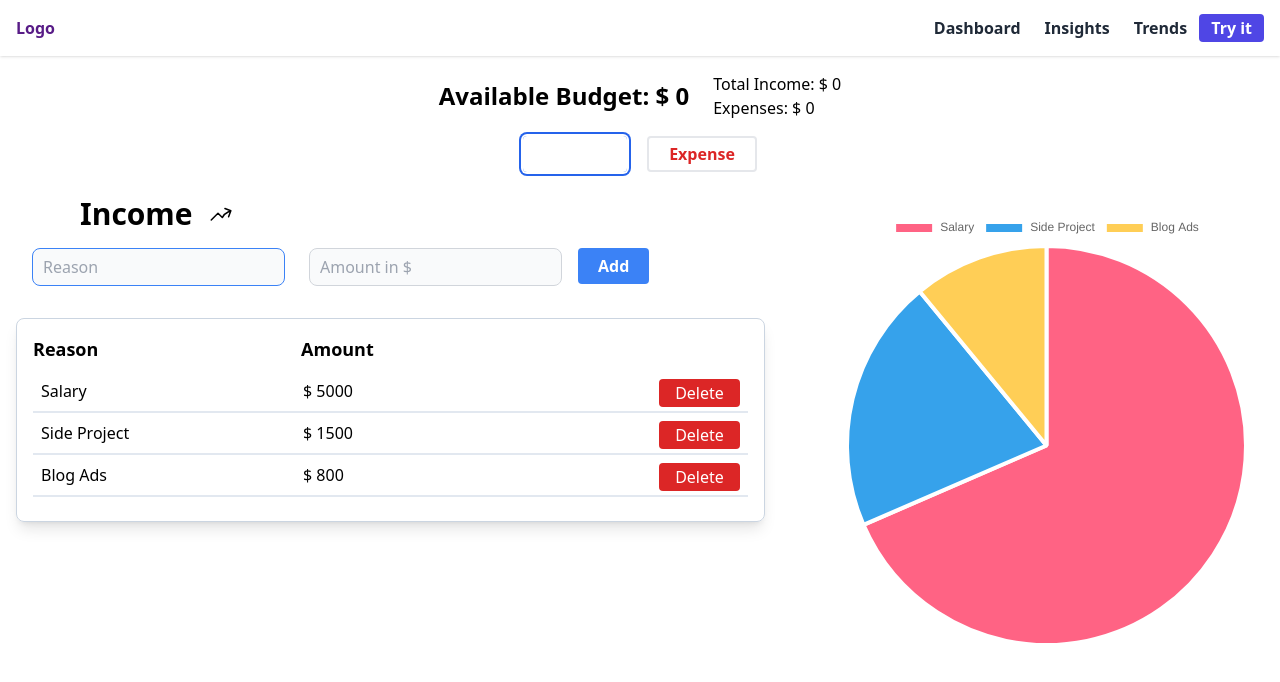
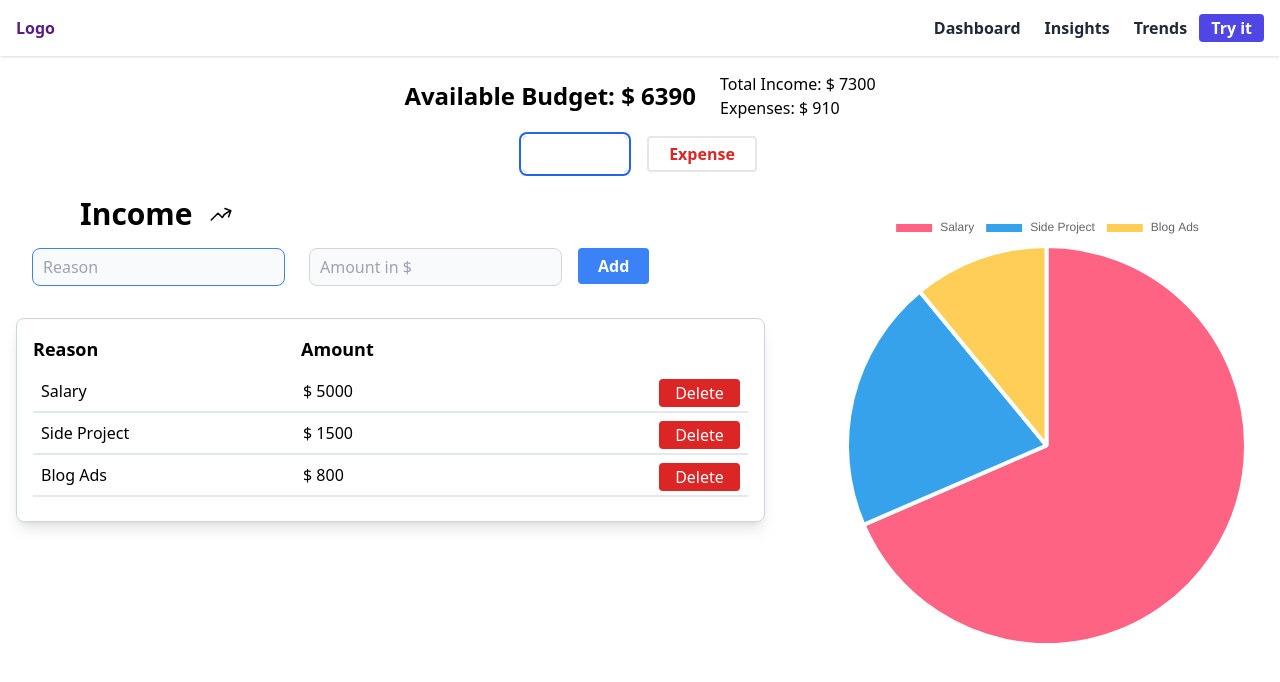
Before and after one commit to suraffy/budget-app, a React (Create React App) app: page / in a window 1280 px wide. Shown: the top 682 px of the page. Built offline with nearby package versions, Linux system fonts and the light colour scheme.

Commit message:
Calculate Initial Budget

```diff
--- a/src/components/Home.jsx
+++ b/src/components/Home.jsx
@@ -1,4 +1,4 @@
-import React, { useState } from "react";
+import React, { useState, useEffect } from "react";
 
 import Navbar from "./common/Navbar";
 import Budget from "./Budget";
@@ -43,8 +43,25 @@ const Home = () => {
       },
     ];
   };
+  getChartData();
 
-  getChartData();
+  useEffect(() => {
+    const initialTotalIncome = incomeItems.reduce(
+      (acc, item) => acc + item.amount,
+      0
+    );
+
+    const initialTotalExpense = expenseItems.reduce(
+      (acc, item) => acc + item.amount,
+      0
+    );
+
+    const initialAvailableBudget = initialTotalIncome - initialTotalExpense;
+
+    setTotalIncome(initialTotalIncome);
+    setTotalExpense(initialTotalExpense);
+    setAvailableBudget(initialAvailableBudget);
+  }, []);
 
   const handleSubmit = (e) => {
     e.preventDefault();
```
